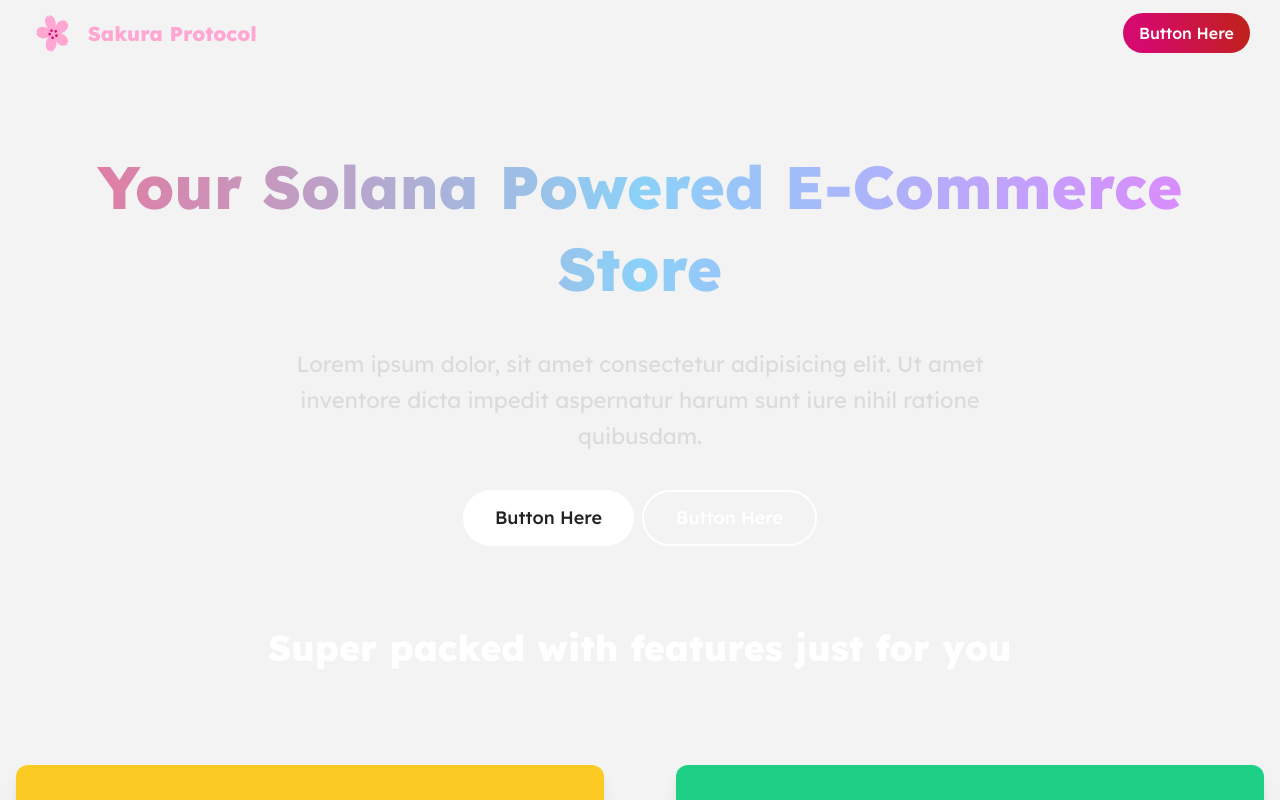
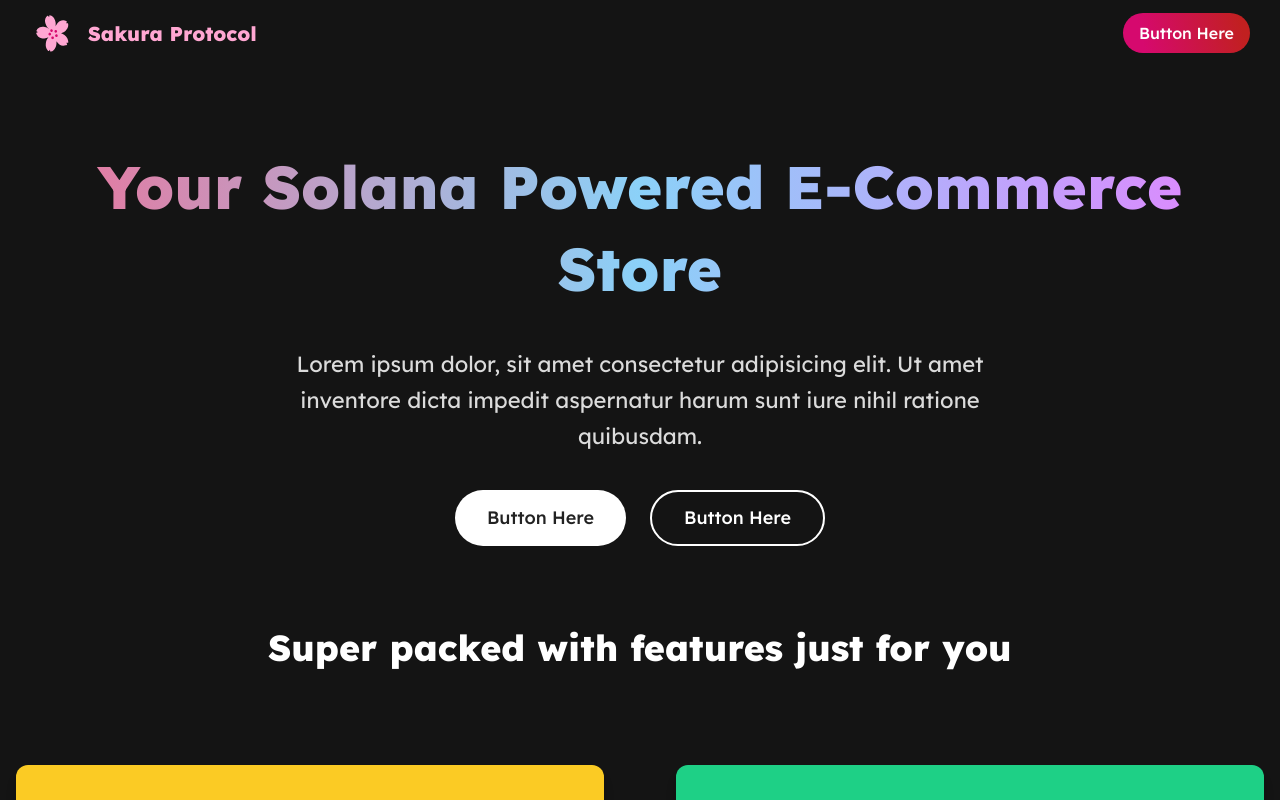
Before and after one commit to 0xPratik/frontend, a Next.js app: page / in a window 1280 px wide. Shown: the top 800 px of the page. Built offline with nearby package versions, Linux system fonts and the light colour scheme.

Commit message:
Minor Color Changes

```diff
--- a/components/Home/components/Hero.tsx
+++ b/components/Home/components/Hero.tsx
@@ -41,7 +41,7 @@ const Hero = (props: Props) => {
           quibusdam.
         </Text>
         <HStack>
-          <Button size={"xl"} variant={"filled"}>
+          <Button size={"xl"} variant={"filled"} mr={4}>
             Button Here
           </Button>
           <Button size={"xl"} variant={"outlined"}>
--- a/components/Home/index.tsx
+++ b/components/Home/index.tsx
@@ -8,7 +8,7 @@ type Props = {}
 
 const index = (props: Props) => {
   return (
-    <Container maxWidth={"100%"} padding={0} bg="#1C1C1C0D">
+    <Container maxWidth={"100%"} padding={0} bg="blackAlpha.900">
       <Navbar />
       <Hero />
       <HomeCards/>
```
